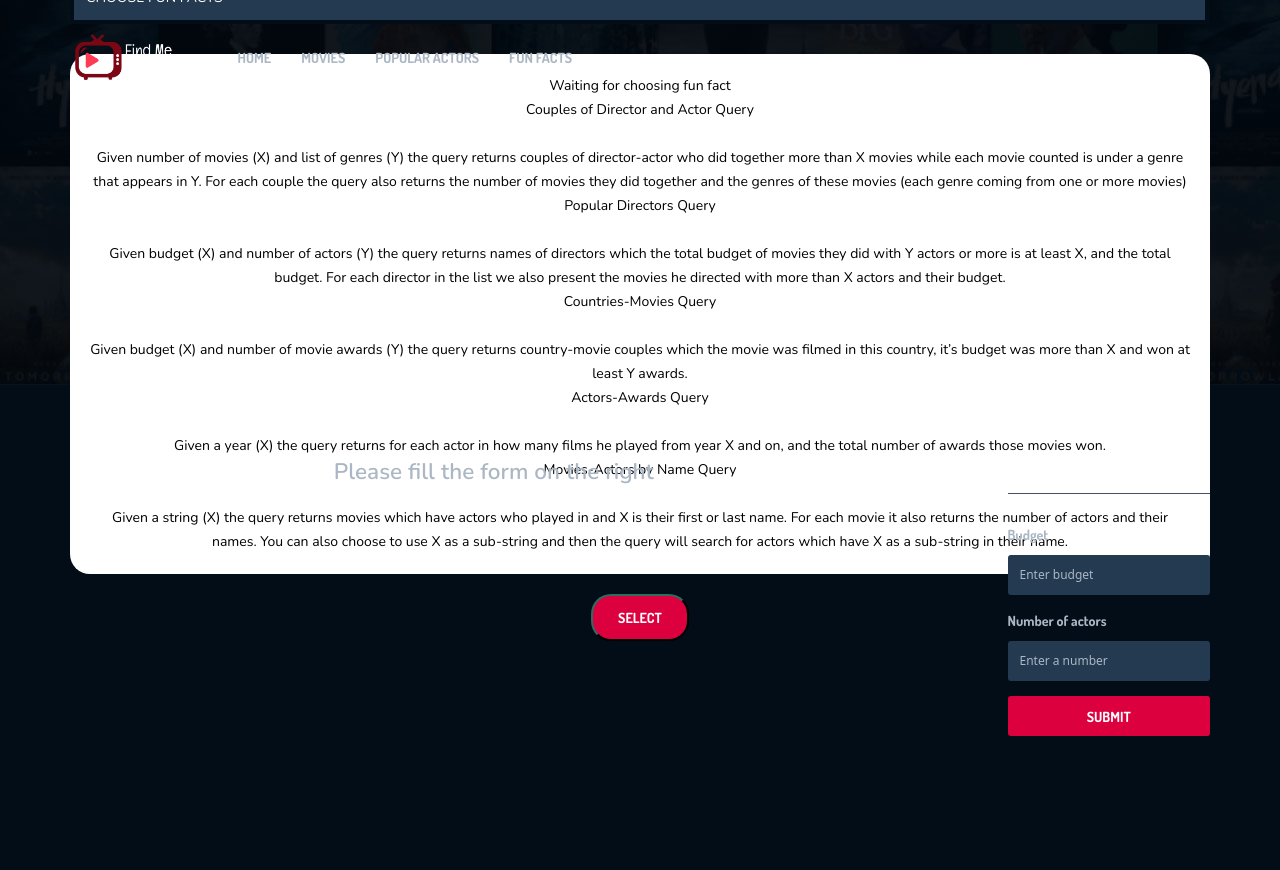
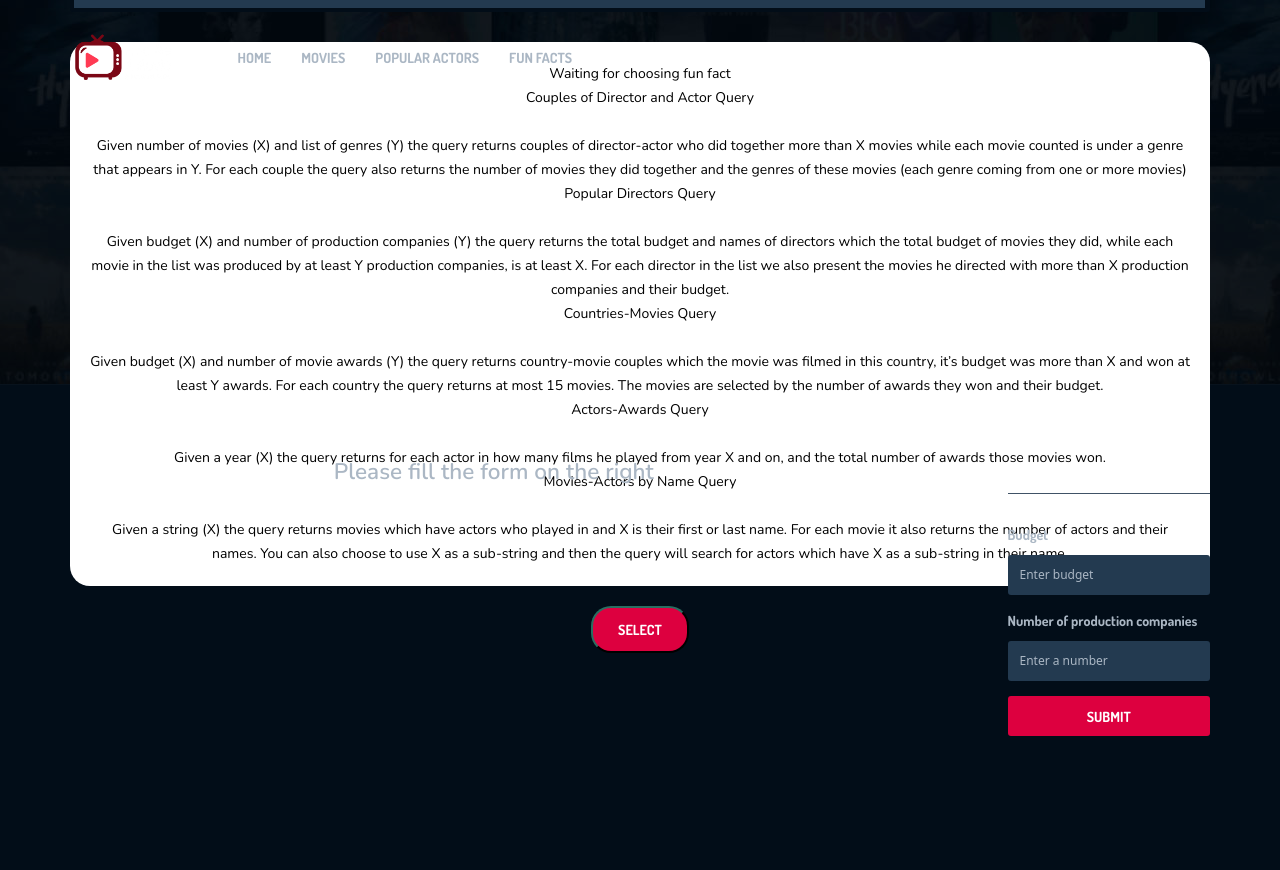
Before and after one commit to ozzafar/Movies-Website, a Flask app: template backend/templates/facts_popular_directors.html in a window 1280 px wide. Shown: the top 870 px of the page. Run offline with Flask 2, Linux system fonts and the light colour scheme; the template is opened without the code that fills it, so the values that code supplies are empty; some libraries are stand-ins or nearby versions.

Commit message:
changed director budget query and VIEW

```diff
--- a/backend/DBbackend.py
+++ b/backend/DBbackend.py
@@ -115,7 +115,8 @@
             SELECT person_ID, first_name, last_name, title, num_of_companies, budget, picture_URL, poster_URL,
             movie_ID,
             SUM(budget) OVER w total_budget,
-            ROW_NUMBER() OVER(PARTITION BY person_ID, first_name, last_name, picture_URL ORDER BY budget DESC) movie_index,
+            ROW_NUMBER() OVER(PARTITION BY person_ID, first_name, last_name, picture_URL ORDER BY budget DESC)
+                movie_index,
             COUNT(*) OVER w max_index
             FROM Movie_numOfCompanies_Director mcd
             WHERE mcd.num_of_companies >={companies_number}
@@ -142,7 +143,7 @@
             WHERE pc.prod_country_ID = mc.prod_country_ID AND mc.movie_ID = m.movie_ID
                         AND m.budget >= {movie_budget} AND m.awards >= {movie_awards}
             ) cmn
-        WHERE cmn.ranked_budget <= 10
+        WHERE cmn.ranked_budget <= 15
         ORDER BY cmn.country, cmn.awards DESC, cmn.budget DESC
         """
 
@@ -266,8 +267,6 @@
             AND m.movie_ID=rm.movie_ID AND mc.person_ID = p.person_ID
         """
 
-
-
         self.execute_sql(query)
 
 
--- a/backend/app.py
+++ b/backend/app.py
@@ -201,7 +201,7 @@
                     if num_of_actors == '':
                         num_of_actors = '0'
                     num_of_actors = int(num_of_actors)
-                    search_query = f" - Budget: {budget}, Number of actors: {num_of_actors}"
+                    search_query = f" - Budget: {budget}, Number of production companies: {num_of_actors}"
                     res = db.directors_movies_budget_query(budget, num_of_actors)
 # director_picture director_first_name director_last_name movie_ID movie_poster title num_of_actors total_budget
             init = ["", " display:none;"]
--- a/backend/templates/facts.html
+++ b/backend/templates/facts.html
@@ -128,11 +128,11 @@
 						</p>
 						<p id="popular_directors" style="color: black; margin: 0;{{popular_directors[display]}}">
                             Popular Directors Query<br><br>
-                            Given budget (X) and number of actors (Y) the query returns names of directors which the total budget of movies they did with Y actors or more is at least X, and the total budget. For each director in the list we also present the movies he directed with more than X actors and their budget.
+                            Given budget (X) and number of production companies (Y) the query returns the total budget and names of directors which the total budget of movies they did, while each movie in the list was produced by at least Y production companies, is at least X. For each director in the list we also present the movies he directed with more than X production companies and their budget.
 						</p>
 						<p id="countries_movies" style="color: black; margin: 0;{{countries_movies[display]}}">
 							Countries-Movies Query <br><br>
-                            Given budget (X) and number of movie awards (Y) the query returns country-movie couples which the movie was filmed in this country, it’s budget was more than X and won at least Y awards.
+                            Given budget (X) and number of movie awards (Y) the query returns country-movie couples which the movie was filmed in this country, it’s budget was more than X and won at least Y awards. For each country the query returns at most 15 movies. The movies are selected by the number of awards they won and their budget.
 						</p>
                         <p id="actors_awards" style="color: black; margin: 0;{{actors_awards[display]}}">
 							Actors-Awards Query<br><br>
--- a/backend/templates/facts_popular_directors.html
+++ b/backend/templates/facts_popular_directors.html
@@ -49,7 +49,7 @@
 					</div>
 					<div class="ceb-item">
 						<div class="ceb-infor">
-							<p><span>Number of actors: {{row[num_of_actors]}}</span></p>
+							<p><span>Production<br>Companies: {{row[num_of_actors]}}</span></p>
 							<p><span>Budget: {{bdgt}}</span></p>
 							<p><span>Total budget: {{ttl_bdgt}}</span></p>
                             <p><span>Movie no.: {{row[movie_index]}} out of {{row[movie_max_index]}}</span></p>
@@ -75,7 +75,7 @@
 									<input type="text" name="budget" placeholder="Enter budget">
 								</div>
 								<div class="col-md-12 form-it">
-									<label>Number of actors</label>
+									<label>Number of production companies</label>
 									<input type="text" name="num_of_actors" placeholder="Enter a number">
 								</div>
 								<div class="col-md-12 ">
```
